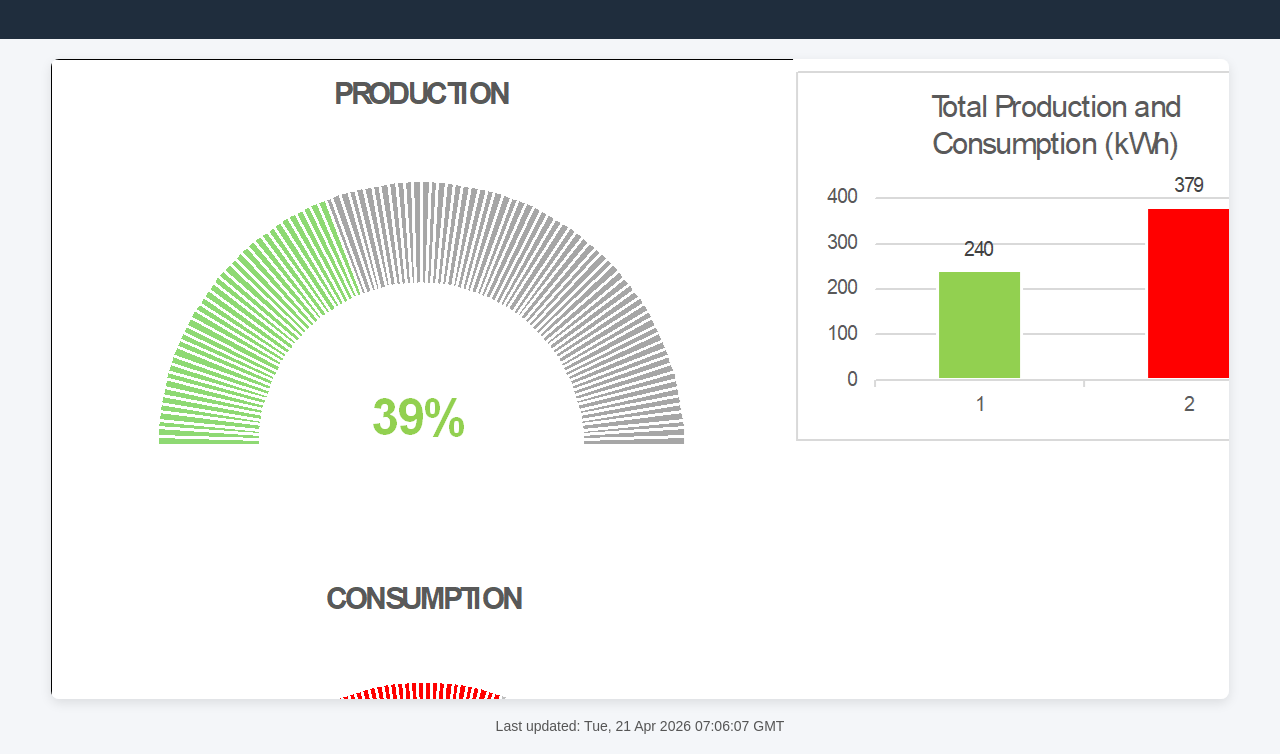
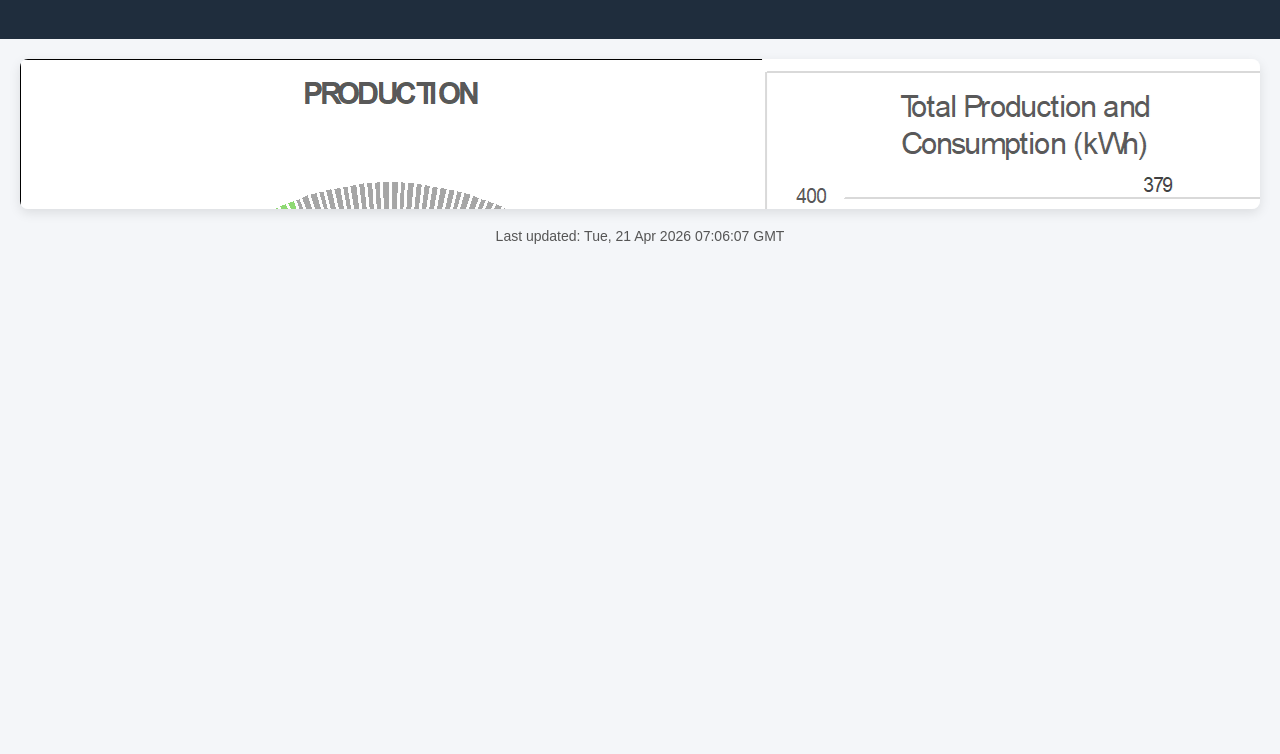
Before and after one commit to thebestkevinharris-art/Solar-Dashboard, a plain HTML site: page index.html in a window 1280 px wide. Shown: the part 155-909 px from the top of the page. After the commit the page ends 800 px from the top, so only its background shows below. Drawn offline with Linux system fonts and the light colour scheme.

Commit message:
Update index.html

```diff
--- a/index.html
+++ b/index.html
@@ -29,8 +29,8 @@
         }
 
         iframe {
-            width: 95%;
-            height: 80vh;
+            width: 100%;
+            height: auto;
             border: none;
             border-radius: 8px;
             box-shadow: 0 4px 12px rgba(0,0,0,0.1);
```
